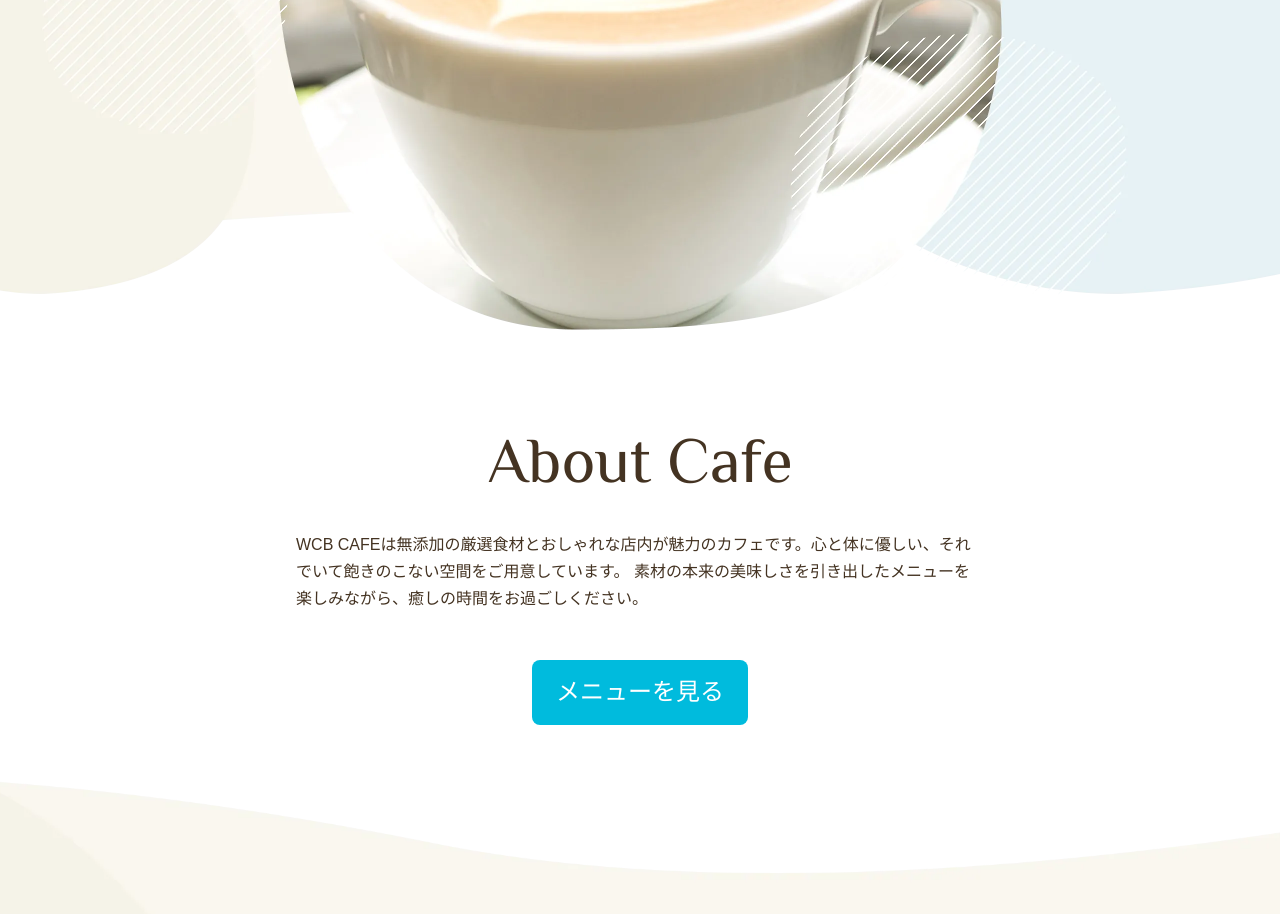
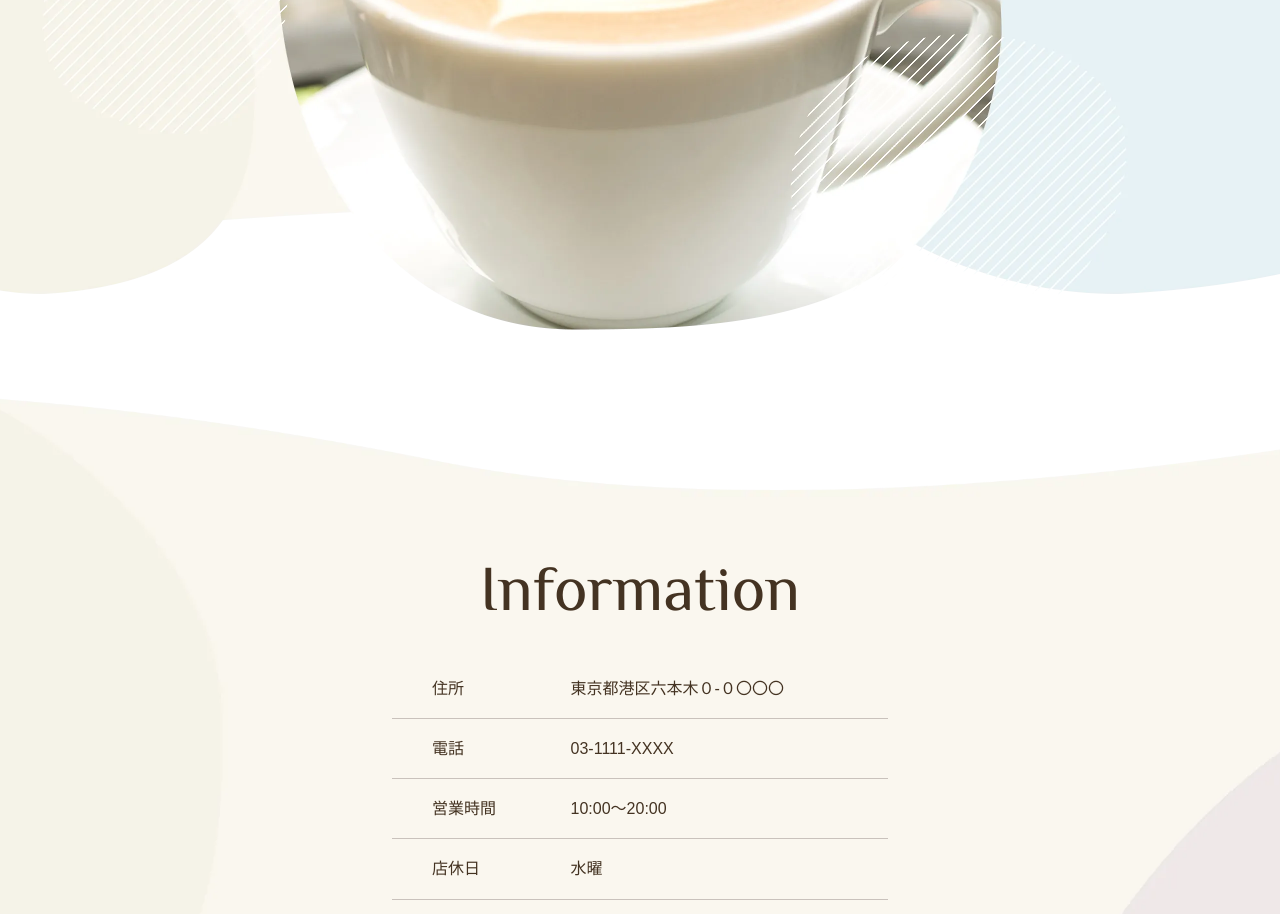
Before and after one commit to k025c0007/wcbcafe2, a plain HTML site: page news.html in a window 1280 px wide. Shown: the part 458-1372 px from the top of the page. Drawn offline with Linux system fonts and the light colour scheme; some packages are replaced by stand-ins of ours; files whose address does not match are found by name.

Commit message:
タイトル作成

```diff
--- a/news.html
+++ b/news.html
@@ -2,7 +2,7 @@
 <html lang="ja">
     <head>
         <meta charset="utf-8">
-        <title>WCB Cafe</title>
+        <title>WCB Cafe - NEWS</title>
         <meta name="description" content="ブレンドコーヒーとヘルシーなオーガニックフードを提供するカフェ">
         <meta name="viewport" content="width=device-width, initial-scale=1">
         <link rel="icon" type="images/png" href="images/favicon.png">
@@ -30,16 +30,6 @@
             <h2 class="page-title font-english">We'll Make Your Day</h2>
         </div>
 
-        <section class="about">
-            <h3 class="heading-large font-english">About Cafe</h3>
-            <p>
-                WCB CAFEは無添加の厳選食材とおしゃれな店内が魅力のカフェです。心と体に優しい、それでいて飽きのこない空間をご用意しています。
-                素材の本来の美味しさを引き出したメニューを楽しみながら、癒しの時間をお過ごしください。
-            </p>
-            <div class="align-center">
-                <a class="btn" href="menu.html">メニューを見る</a>
-            </div>
-        </section>
         <footer class="page-footer">
             <h3 class="heading-large font-english">Information</h3>
             <table class="info">
```
